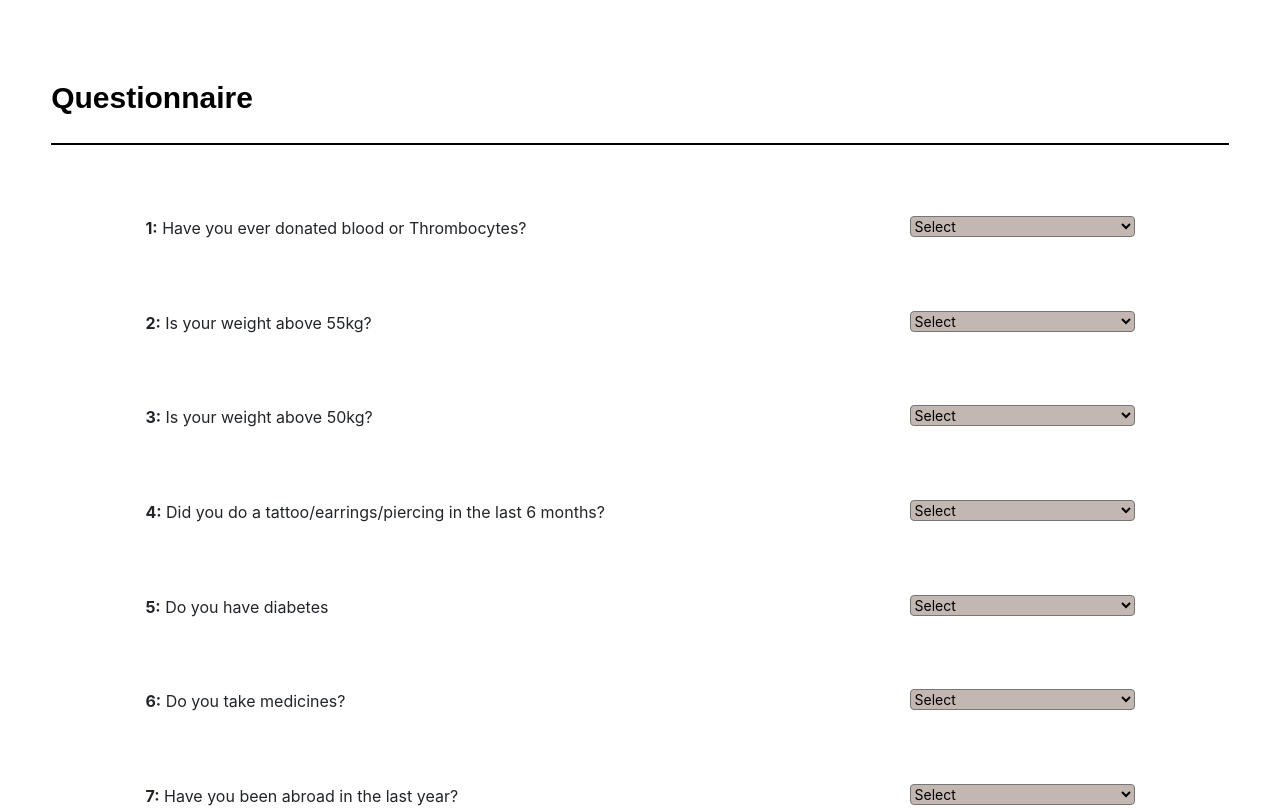
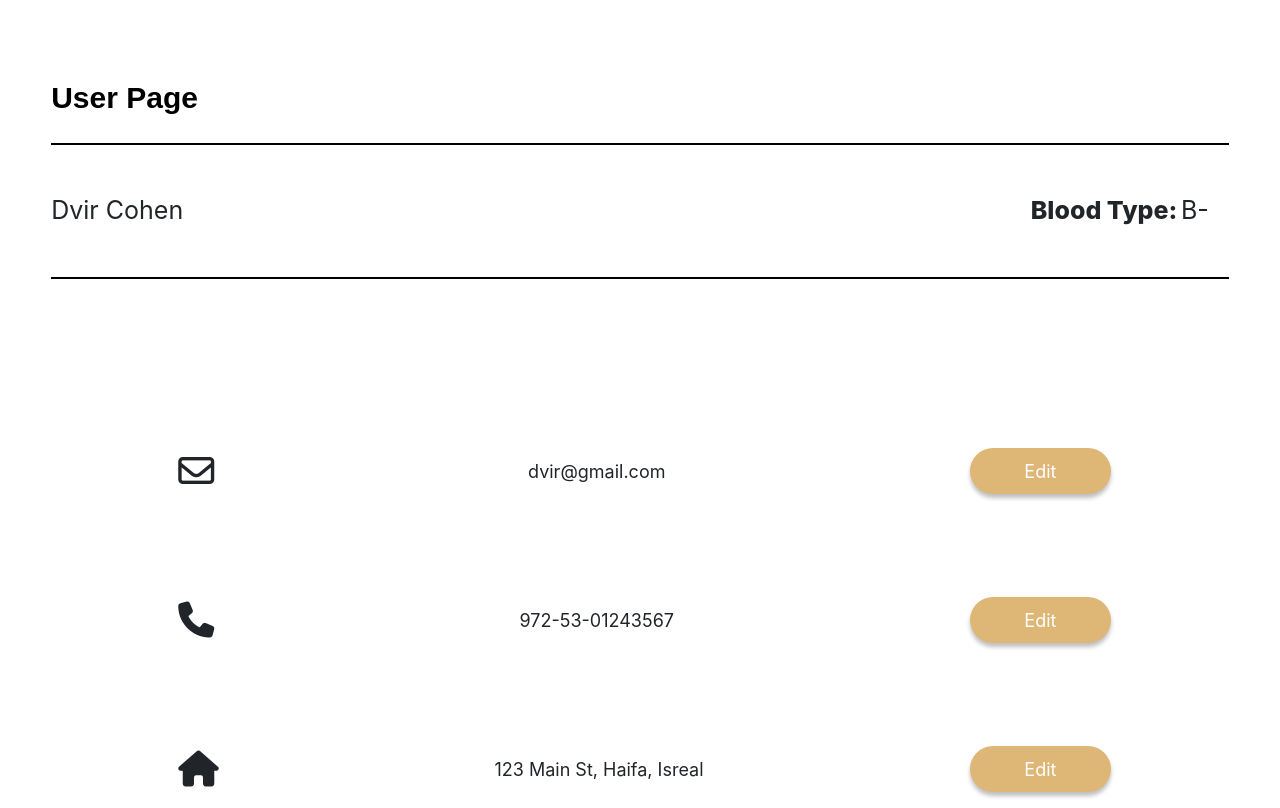
Before and after one commit to startach/ZM-BloodComponents, a React (Create React App) app in the folder client/: page / in a window 1280 px wide. Shown: the top 808 px of the page. Built offline with nearby package versions, Linux system fonts and the light colour scheme.

Commit message:
addign user details to state

```diff
--- a/client/src/App.js
+++ b/client/src/App.js
@@ -7,7 +7,7 @@ import Questionnaire from './Components/Questionnaire/Questionnaire'
 function App() {
   return (
     <div className="App">
-
+      <UserPage />
       <Questionnaire />
     </div>
   );
--- a/client/src/Components/UserPage/UserPage.js
+++ b/client/src/Components/UserPage/UserPage.js
@@ -11,6 +11,14 @@ export default function UserPage() {
         addressData: false,
     })
 
+    //state for user
+    const [userDetails, setUserDetails] = useState({
+        email: "dvir@gmail.com",
+        phone: "972-53-01243567",
+        address: "123 Main St, Haifa, Isreal"
+    })
+
+
     //set up refs for data field nodes (to link with the buttons below)
     const emailNode = useRef(null)
     const phoneNode = useRef(null)
@@ -18,20 +26,21 @@ export default function UserPage() {
 
     //run when edit button is clicked
     const handleEdit = (e, dataType) => {
-        console.log(editable.dataType)
+
+        console.log("user details", userDetails)
 
         //allows you to edit another feild, only if no other feilds are open
         if ((editable.emailData === true || editable.phoneData === true || editable.addressData === true) && editable[dataType] === false) return
 
         //set data feild to editable
         setEditable({ ...editable, [dataType]: !editable[dataType] })
-        console.log(editable, editable[dataType])
+        console.log("editable content", editable, editable[dataType])
 
         //alligns data field with correct data node based on edit button clicked
         let currentNode = ""
         dataType === "emailData" ? currentNode = emailNode : dataType === "phoneData" ? currentNode = phoneNode : currentNode = addressNode
 
-        console.log(currentNode.current)
+        console.log("refed node", currentNode.current)
 
         if (e.target.textContent == "Save") {
             //options for non-editable state
@@ -40,6 +49,13 @@ export default function UserPage() {
             e.target.style.transform = "translateY(+2px) scale(1)";
             currentNode.current.style.backgroundColor = "white"
             currentNode.current.style.border = "none";
+
+            //save new data to state on click of save
+            let currentData = ""
+            dataType === "emailData" ? currentData = "email" : dataType === "phoneData" ? currentData = "phone" : currentData = "address"
+            setUserDetails({ ...userDetails, [currentData]: currentNode.current.textContent })
+
+            //send to database TODO:
 
         }
         else {
@@ -69,17 +85,23 @@ export default function UserPage() {
             <div className="userDetails" >
                 <div className="dataItem">
                     <div className="icon"><i className="far fa-envelope"></i></div>
-                    <div ref={emailNode} className="data" contentEditable={editable.emailData} suppressContentEditableWarning={true}>dvir@gmail.com</div>
+                    <div ref={emailNode} className="data" contentEditable={editable.emailData} suppressContentEditableWarning={true}>
+                        {userDetails.email}
+                    </div>
                     <div className="editBtn" onClick={(e) => handleEdit(e, "emailData")}>Edit</div>
                 </div>
                 <div className="dataItem">
                     <div className="icon"><i className="fas fa-phone"></i></div>
-                    <div ref={phoneNode} className="data" contentEditable={editable.phoneData} suppressContentEditableWarning={true}>972-53-01243567</div>
+                    <div ref={phoneNode} className="data" contentEditable={editable.phoneData} suppressContentEditableWarning={true}>
+                        {userDetails.phone}
+                    </div>
                     <div className="editBtn" onClick={(e) => handleEdit(e, "phoneData")}>Edit</div>
                 </div>
                 <div className="dataItem">
                     <div className="icon"><i className="fas fa-home"></i></div>
-                    <div ref={addressNode} className="data" contentEditable={editable.addressData} suppressContentEditableWarning={true}>123 Main St, Haifa, Isreal</div>
+                    <div ref={addressNode} className="data" contentEditable={editable.addressData} suppressContentEditableWarning={true}>
+                        {userDetails.address}
+                    </div>
                     <div className="editBtn" onClick={(e) => handleEdit(e, "addressData")}>Edit</div>
                 </div>
                 <Notifications />
```
